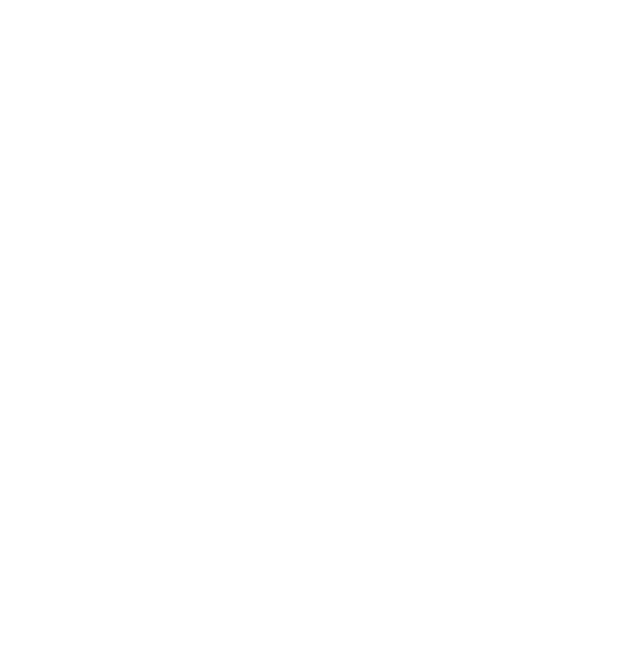
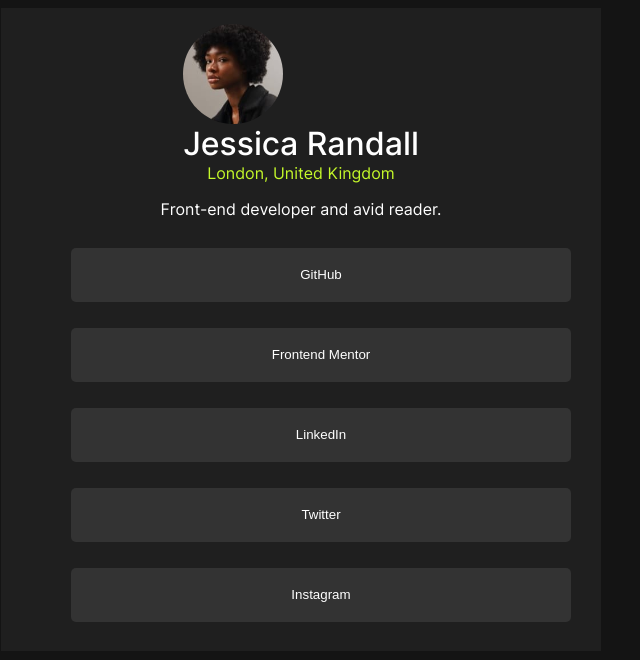
Before and after one commit to Grimmaldi/fe-mentors-social-links-profile, a plain HTML site: page index.html in a window 1280 px wide. Shown: the whole page, without its empty margins (339-979 px from the left). Drawn offline with Linux system fonts and the light colour scheme.

Commit message:
Adds HTML elements of profile and expands CSS

```diff
--- a/assets/css/style.css
+++ b/assets/css/style.css
@@ -0,0 +1,70 @@
+:root {
+    --background-black: rgb(20, 20, 20);
+    --profile-background-black: rgb(31, 31, 31);
+    --button-inactive-darkgrey: rgb(51, 51, 51);
+    --highlight-limegreen: rgb(196, 248, 42)
+}
+
+@font-face {
+    font-family: Inter;
+    src: url(../fonts/Inter-VariableFont_slnt\,wght.ttf);
+}
+
+body {
+    background-color: var(--background-black);
+    background-repeat: no-repeat;
+    background-size: 100vh;
+    color: white;
+    display: flex;
+    font-family: Inter;
+    align-content: center;
+    justify-content: center;
+}
+
+.container {
+    align-items: center;
+    display: inherit;
+    flex-direction: column;
+    width: 600px;
+    background-color: var(--profile-background-black);
+}
+
+.user-profile {
+    display: inherit;
+    flex-direction: column;
+    align-content: center;
+    text-align: center;
+}
+
+.profile-pic {
+    border-radius: 100%;
+    width: 100px;
+}
+
+.user-name {
+    font-size: 2rem;
+    font-weight: 500;
+}
+
+.user-residence-city {
+    color: var(--highlight-limegreen);
+}
+
+.social-links-list {
+    list-style-type: none;
+}
+
+button {
+    background-color: var(--button-inactive-darkgrey);
+    color: white;
+    margin: 1em;
+    width: 500px;
+    height: 4em;
+    border-width: 0px;
+    border-radius: 5px;
+}
+
+button:hover {
+    background-color: var(--highlight-limegreen);
+    color: var(--button-inactive-darkgrey);
+}
--- a/index.html
+++ b/index.html
@@ -9,7 +9,19 @@
 </head>
 <body>
     <main class="container">
-
+        <figure class="user-profile">
+            <img class="profile-pic" src="./assets/images/avatar-jessica.jpeg" alt="The image that the user selected as a profile picture.">
+            <figcaption class="user-name">Jessica Randall</figcaption>
+            <figcaption class="user-residence-city">London, United Kingdom</figcaption>
+        </figure>
+        <quote>Front-end developer and avid reader.</quote>
+        <ul class="social-links-list">
+            <li><a href="http://"><button type="button">GitHub</button></a></li>
+            <li><a href="http://"><button type="button">Frontend Mentor</button></a></li>
+            <li><a href="http://"><button type="button">LinkedIn</button></a></li>
+            <li><a href="http://"><button type="button">Twitter</button></a></li>
+            <li><a href="http://"><button type="button">Instagram</button></a></li>
+        </ul>
     </main>
 </body>
 </html>
```
